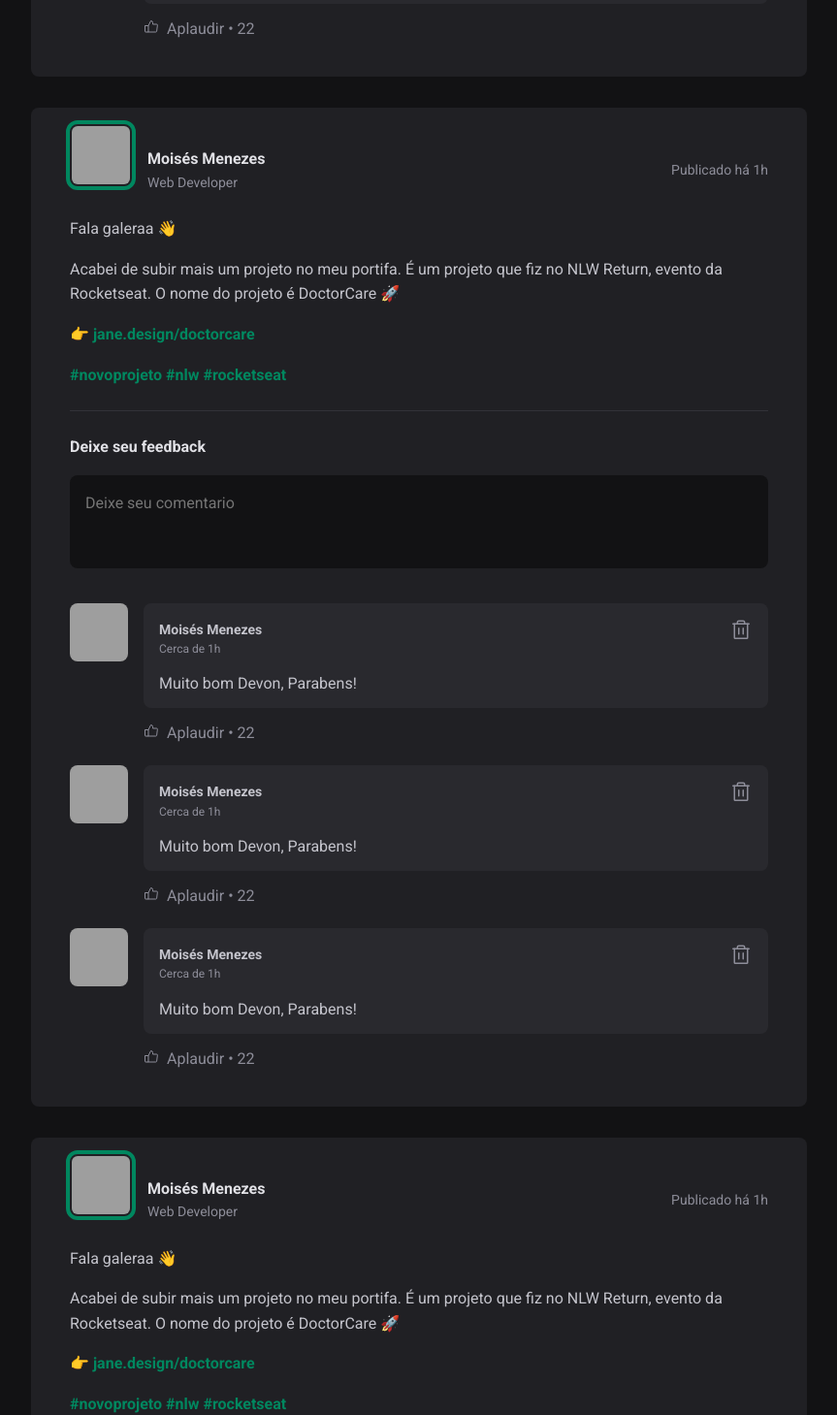
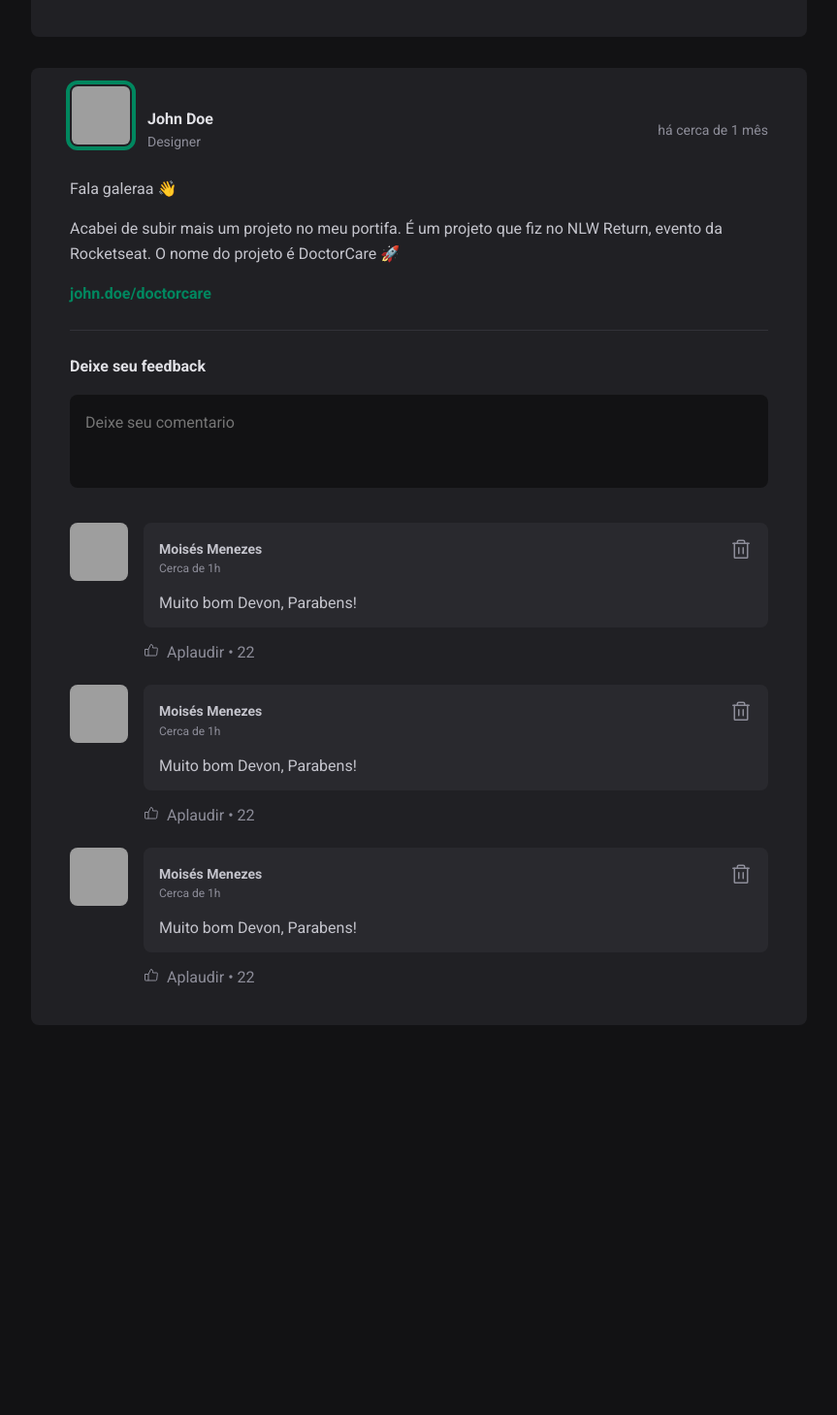
Before and after one commit to mgmenezes/ReactJS-2023, a React (Vite) app: page / in a window 1280 px wide. Shown: the part 1054-2513 px from the top of the page at 97% size, without its empty margins (352-1215 px from the left). After the commit the page ends 2143 px from the top, so only its background shows below. Built offline with nearby package versions, Linux system fonts and the light colour scheme; grey boxes are pictures that could not be loaded.

Commit message:
Creating props post and format date using dte-fns

```diff
--- a/package.json
+++ b/package.json
@@ -9,6 +9,7 @@
     "preview": "vite preview"
   },
   "dependencies": {
+    "date-fns": "^2.29.3",
     "phosphor-react": "^1.4.1",
     "react": "^18.2.0",
     "react-dom": "^18.2.0"
--- a/src/App.jsx
+++ b/src/App.jsx
@@ -4,6 +4,44 @@
 import { Sidebar } from "./components/Sidebar";
 
 import "./global.css";
+const posts = [
+  {
+    id: 1,
+    author: {
+      avatarUrl: "https://github.com/mgmenezes.png",
+      name: "Moisés Menezes",
+      role: "Software Engineer",
+    },
+    content: [
+      { type: "paragraph", content: "Fala galeraa 👋" },
+      {
+        type: "paragraph",
+        content:
+          " Acabei de subir mais um projeto no meu portifa. É um projeto que fiz no NLW Return, evento da Rocketseat. O nome do projeto é DoctorCare 🚀",
+      },
+      { type: "link", content: "ane.design/doctorcare" },
+    ],
+    publishedAt: new Date("2022-11-19 21:00:00"),
+  },
+  {
+    id: 2,
+    author: {
+      avatarUrl: "https://github.com/maykbrito.png",
+      name: "John Doe",
+      role: "Designer",
+    },
+    content: [
+      { type: "paragraph", content: "Fala galeraa 👋" },
+      {
+        type: "paragraph",
+        content:
+          " Acabei de subir mais um projeto no meu portifa. É um projeto que fiz no NLW Return, evento da Rocketseat. O nome do projeto é DoctorCare 🚀",
+      },
+      { type: "link", content: "john.doe/doctorcare" },
+    ],
+    publishedAt: new Date("2022-10-02 22:00:00"),
+  },
+];
 
 export function App() {
   return (
@@ -12,9 +50,15 @@
       <div className={styles.wrapper}>
         <Sidebar />
         <main>
-          <Post />
-          <Post />
-          <Post />
+          {posts.map((post) => {
+            return (
+              <Post
+                author={post.author}
+                content={post.content}
+                publishedAt={post.publishedAt}
+              />
+            );
+          })}
         </main>
       </div>
     </div>
--- a/src/components/Post.jsx
+++ b/src/components/Post.jsx
@@ -1,40 +1,51 @@
 import { Avatar } from "./Avatar";
 import { Comment } from "./Comment";
 import styles from "./Post.module.css";
+import { format, formatDistanceToNow } from "date-fns";
+import ptBR from "date-fns/locale/pt-BR";
 
-export function Post() {
+export function Post({ author, publishedAt, content }) {
+  const publishedDateFormatted = format(
+    publishedAt,
+    "d 'de' LLLL 'às' HH:mm'h'",
+    { locale: ptBR }
+  );
+
+  const publishedRelativeToNow = formatDistanceToNow(publishedAt, {
+    locale: ptBR,
+    addSuffix: true,
+  });
+
   return (
     <article className={styles.post}>
       <header>
         <div className={styles.author}>
-          <Avatar src="https://avatars.githubusercontent.com/u/28824607?v=4" />
+          <Avatar src={author.avatarUrl} />
           {/* Lembrando que hasBorder foi o nome que eu decidi pra propriedade do componente */}
           <div className={styles.authorInfo}>
-            <strong>Moisés Menezes</strong>
-            <span>Web Developer</span>
+            <strong>{author.name}</strong>
+            <span>{author.role}</span>
           </div>
         </div>
         <time
-          title="13 de Novembro de 2022 às 19:14"
-          dateTime="2022-11-13 19:14:33"
+          title={publishedDateFormatted}
+          dateTime={publishedAt.toISOString()}
         >
-          Publicado há 1h
+          {publishedRelativeToNow}
         </time>
       </header>
       <div className={styles.content}>
-        <p>Fala galeraa 👋</p>
-        <p>
-          Acabei de subir mais um projeto no meu portifa. É um projeto que fiz
-          no NLW Return, evento da Rocketseat. O nome do projeto é DoctorCare 🚀
-        </p>
-        <p>
-          {" "}
-          <a>👉 jane.design/doctorcare</a>
-        </p>
-        <p>
-          {" "}
-          <a>#novoprojeto</a> <a>#nlw</a> <a>#rocketseat</a>
-        </p>
+        {content.map((line) => {
+          if (line.type === "paragraph") {
+            return <p>{line.content}</p>;
+          } else if (line.type === "link") {
+            return (
+              <p>
+                <a href="#">{line.content}</a>
+              </p>
+            );
+          }
+        })}
       </div>
 
       <form className={styles.commentForm}>
```
Also changed, not shown: 1 other file (tests, documents, lock files or other folders).
